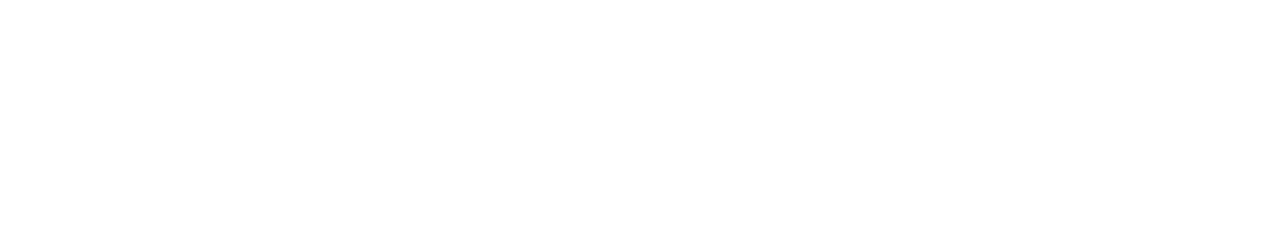
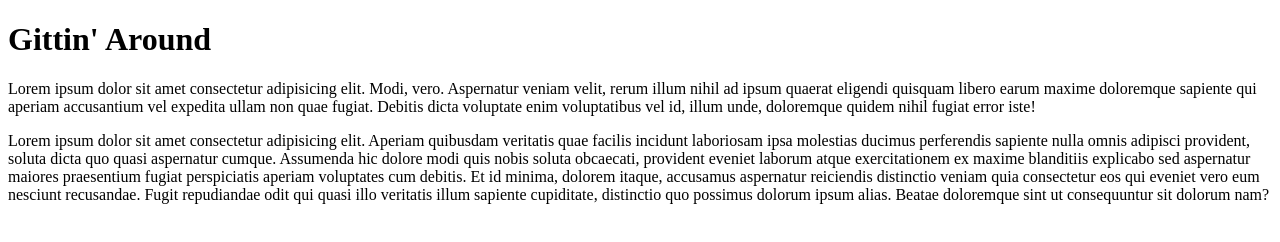
Before and after one commit to calliescott/gitting-around, a plain HTML site: page index.html in a window 1280 px wide. Drawn offline with Linux system fonts and the light colour scheme.

Commit message:
Adding new styles, and updating index.html

```diff
--- a/index.html
+++ b/index.html
@@ -7,6 +7,8 @@
     <title>Gitting Around</title>
 </head>
 <body>
-
+    <h1>Gittin' Around</h1>
+    <p>Lorem ipsum dolor sit amet consectetur adipisicing elit. Modi, vero. Aspernatur veniam velit, rerum illum nihil ad ipsum quaerat eligendi quisquam libero earum maxime doloremque sapiente qui aperiam accusantium vel expedita ullam non quae fugiat. Debitis dicta voluptate enim voluptatibus vel id, illum unde, doloremque quidem nihil fugiat error iste!</p>
+    <p>Lorem ipsum dolor sit amet consectetur adipisicing elit. Aperiam quibusdam veritatis quae facilis incidunt laboriosam ipsa molestias ducimus perferendis sapiente nulla omnis adipisci provident, soluta dicta quo quasi aspernatur cumque. Assumenda hic dolore modi quis nobis soluta obcaecati, provident eveniet laborum atque exercitationem ex maxime blanditiis explicabo sed aspernatur maiores praesentium fugiat perspiciatis aperiam voluptates cum debitis. Et id minima, dolorem itaque, accusamus aspernatur reiciendis distinctio veniam quia consectetur eos qui eveniet vero eum nesciunt recusandae. Fugit repudiandae odit qui quasi illo veritatis illum sapiente cupiditate, distinctio quo possimus dolorum ipsum alias. Beatae doloremque sint ut consequuntur sit dolorum nam?</p>
 </body>
 </html>
```
Also changed, not shown: styles/style.css (added), 1 other file.
